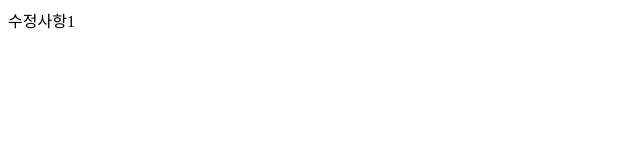
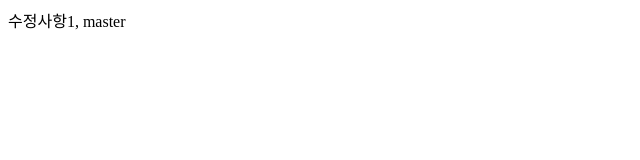
Before and after one commit to jiwoog0/0308, a plain HTML site: page index.html in a window 1280 px wide. Shown: the full height of the page, 0-640 px from the left. Drawn offline with Linux system fonts and the light colour scheme.

Commit message:
나는 master

```diff
--- a/index.html
+++ b/index.html
@@ -7,7 +7,8 @@
     <title>Document</title>
 </head>
 <body>
-    <div>수정사항1</div>
+    <div>수정사항1, master </div>
+
 
 
 </body>
```
